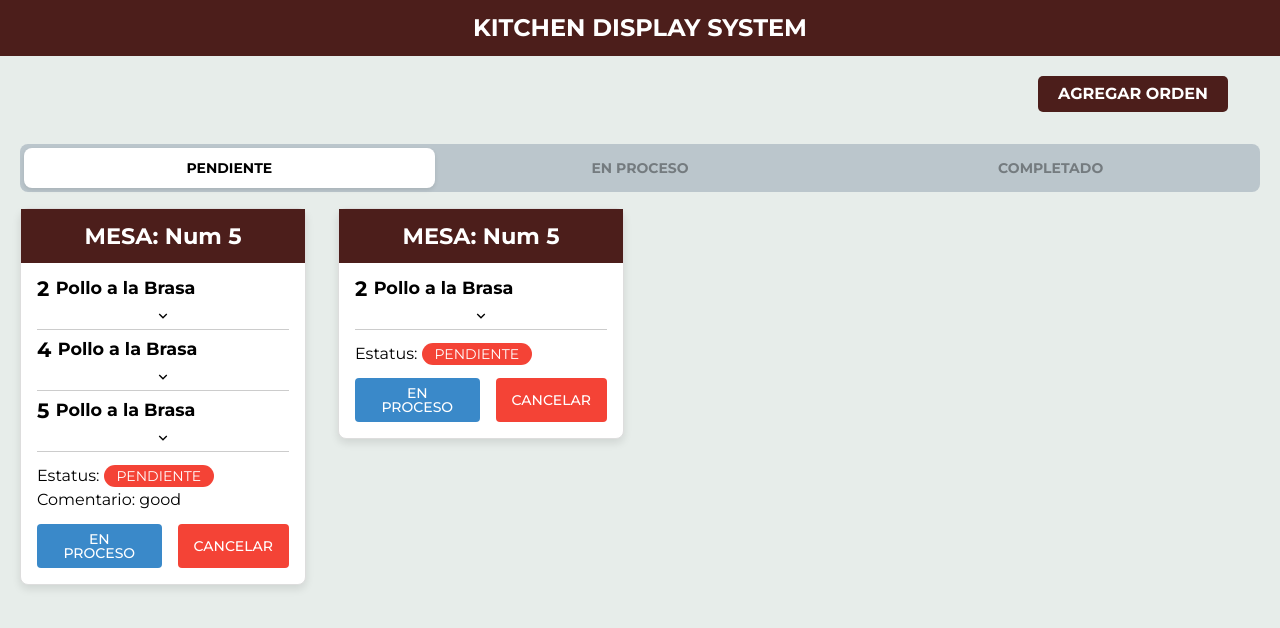
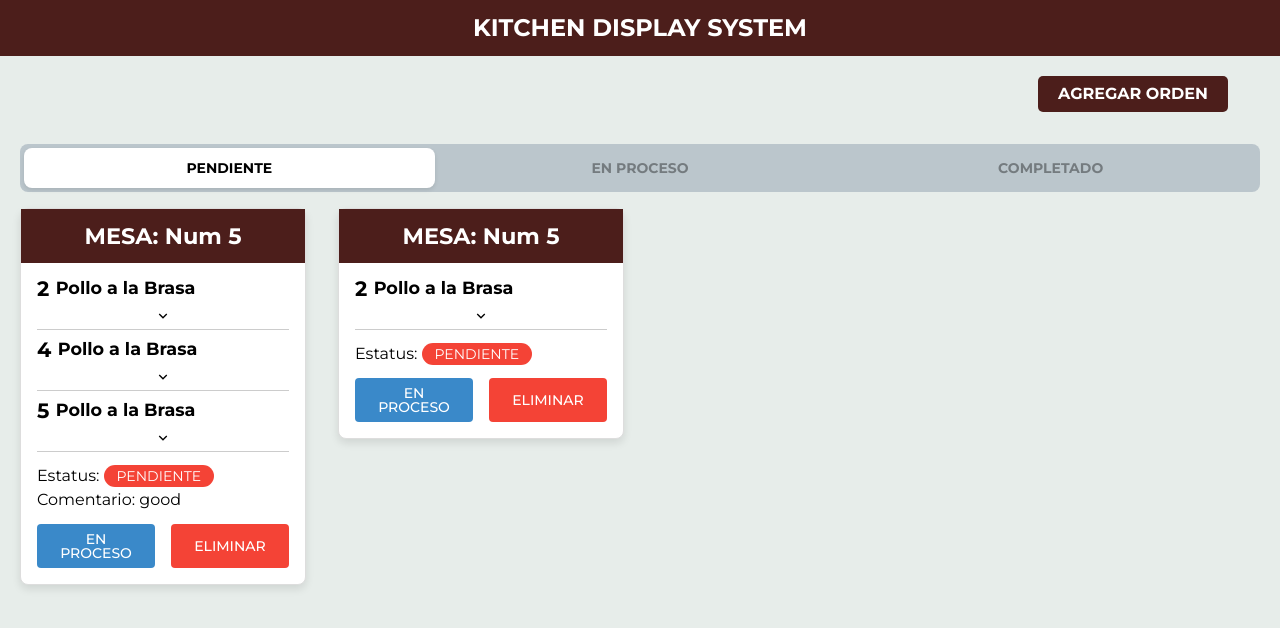
Before and after one commit to MarcosAlanya19/technical-test-ID, a React (Vite) app: page / in a window 1280 px wide. Shown: the top 628 px of the page. Built offline with nearby package versions, Linux system fonts and the light colour scheme.

Commit message:
ADD: Boton de eliminar en COMPLETE

```diff
--- a/src/pages/Home/components/Card/ActionsButtons.tsx
+++ b/src/pages/Home/components/Card/ActionsButtons.tsx
@@ -65,9 +65,9 @@ const ActionButtons: React.FC<Props> = (props) => {
       {isOrderNotCompleted && (
         <>
           <ActionButton onClick={handleStatus}>{props.data.status === EStatus.PROCESO ? EStatus.COMPLETADO : EStatus.PROCESO}</ActionButton>
-          <ActionButton onClick={handleDelete}>CANCELAR</ActionButton>
         </>
       )}
+      <ActionButton onClick={handleDelete}>Eliminar</ActionButton>
     </ButtonsContainer>
   );
 };
--- a/src/pages/Home/components/styled.component.ts
+++ b/src/pages/Home/components/styled.component.ts
@@ -19,6 +19,7 @@ export const CardContainer = styled.div`
 export const ButtonsContainer = styled.div`
   display: flex;
   justify-content: space-between;
+  width: 100%;
   gap: 1rem;
   margin-top: 0.625rem;
   width: 100%;
@@ -38,6 +39,7 @@ export const getActionButtonStyles = (name: ReactNode) => {
 
 export const ActionButton = styled.button`
   padding: 0.5rem 1rem;
+  width: 100%;
   color: #fff;
   font-weight: 500;
   text-transform: uppercase;
```
Also changed, not shown: 2 other files (tests, documents, lock files or other folders).
